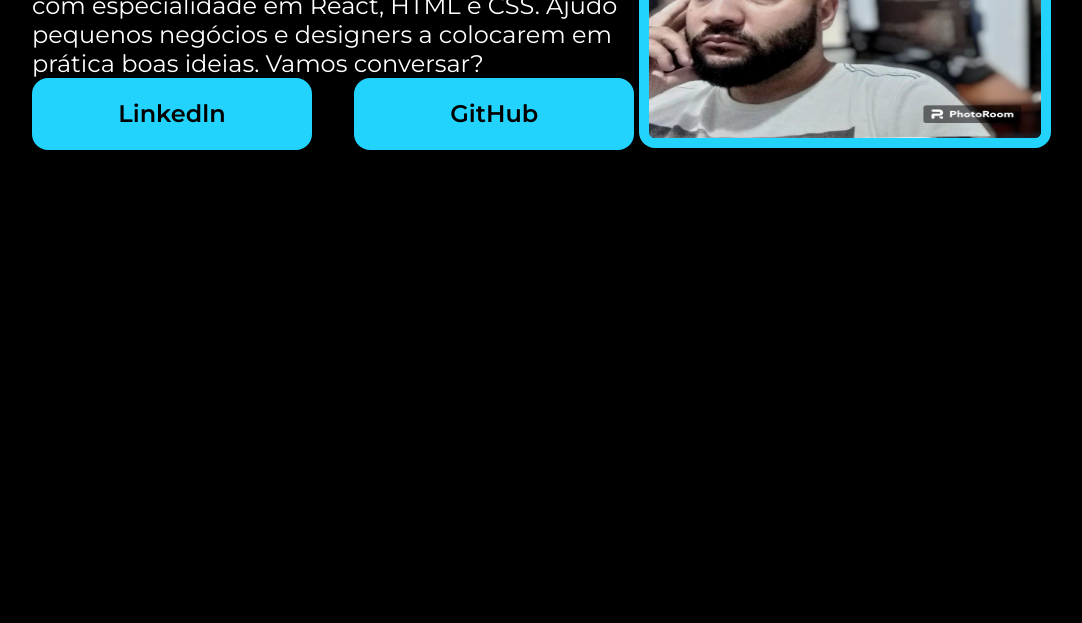
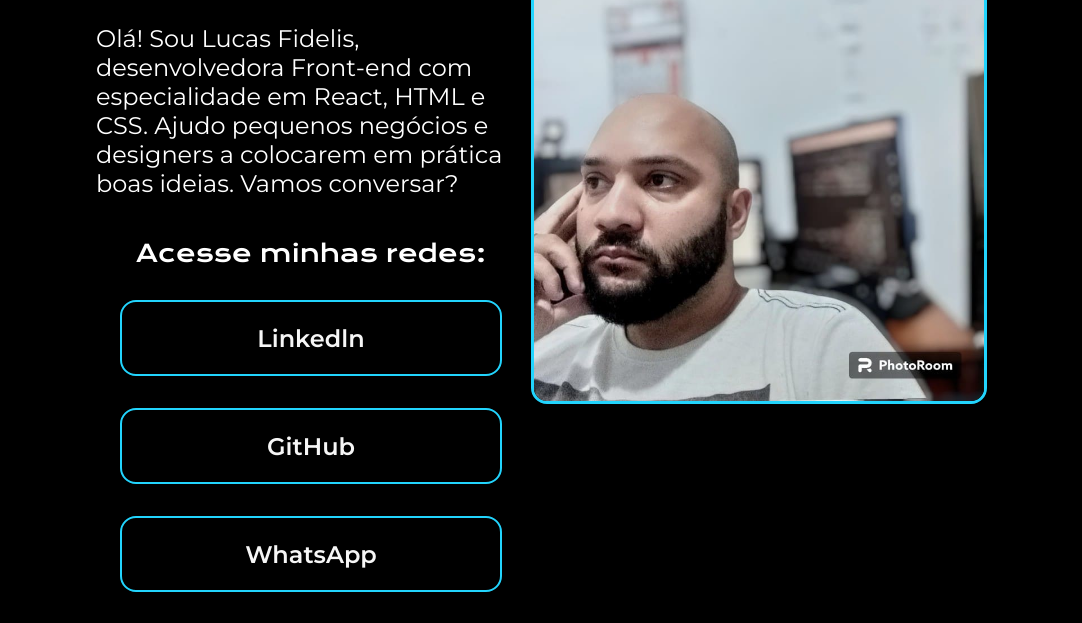
Before and after one commit to fidelisluc4s/BootcampOracleAlura, a plain HTML site: page HTML e CSS-Ambientes/index.html in a window 1280 px wide. Shown: the part 305-928 px from the top of the page, without its empty margins (96-1178 px from the left). After the commit the page ends 897 px from the top, so only its background shows below. Drawn offline with nearby package versions, Linux system fonts and the light colour scheme.

Commit message:
1.1.10 Preparando o layout do projeto

```diff
--- a/HTML e CSS-Ambientes/index.html
+++ b/HTML e CSS-Ambientes/index.html
@@ -17,8 +17,10 @@
             <p class="apresentacao__conteudo__texto">Olá! Sou Lucas Fidelis, desenvolvedora Front-end com especialidade em React, HTML e CSS. Ajudo pequenos
                 negócios e designers a colocarem em prática boas ideias. Vamos conversar?</p>
             <div class="apresentacao__links">
+                <h2 class="acesso__rede">Acesse minhas redes:</h2>
                 <a class="apresentacao__links__link" href="https://www.linkedin.com/in/fidelisluc4s/">Linkedln</a>
                 <a class="apresentacao__links__link" href="https://github.com/fidelisluc4s">GitHub</a>
+                <a class="apresentacao__links__link" href="https://github.com/fidelisluc4s">WhatsApp</a>
             </div>
         </section>
         <img src="/HTML e CSS-Ambientes/imagem.jpg" alt="Foto do Lucas Fidelis programando">
--- a/HTML e CSS-Ambientes/style.css
+++ b/HTML e CSS-Ambientes/style.css
@@ -17,22 +17,25 @@
 }
 
 .apresentacao {
-    margin: 10%;
+    margin: 5% 15%;
     display: flex;
     align-items: center;
     justify-content: space-between;
 }
 
 img {
-    height: 300px;
-    width: 400px;
+    height: 450px;
+    width: 500px;
     border-radius: 16px;
-    border: 10px solid #22d4fd;
+    border: 3px solid #22d4fd;
     margin: 5px;
 }
 
 .apresentacao__conteudo {
    width: 615px;
+   display: flex;
+   flex-direction: column;
+   gap: 40px;
 }
 
 .apresentacao__conteudo__titulo {
@@ -47,20 +50,27 @@
 
 .apresentacao__links{
     display: flex;
+    gap: 32px;
+    flex-direction: column;
+    align-items: center;
     justify-content: space-between;
 }
 
+.acesso__rede{
+    font-family: "Krona One", sans-serif;
+    font-weight: 400;
+    font-size: 24px;
+}
+
 .apresentacao__links__link {
-    background-color: #22d4fd;
-    width: 280px;
+    width: 378px;
     text-align: center;
     border-radius: 16px;
     font-size: 24px;
     padding: 21.5px 0;
     text-decoration:none;
     font-weight: 600;
-    color: #000;
+    color: #f6f6f6;
     font-family: "Montserrat", sans-serif;
-
-
+    border: 2px solid #22d4fd;
 }
```
